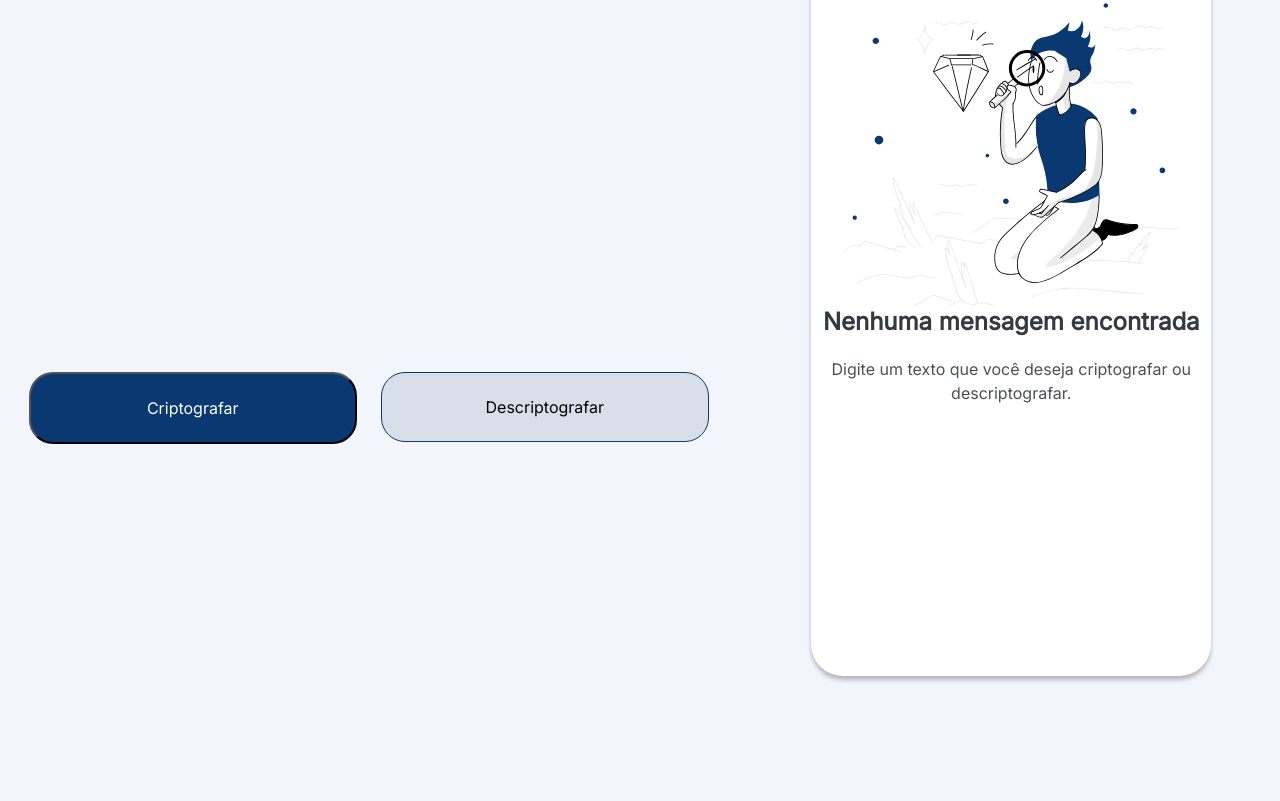
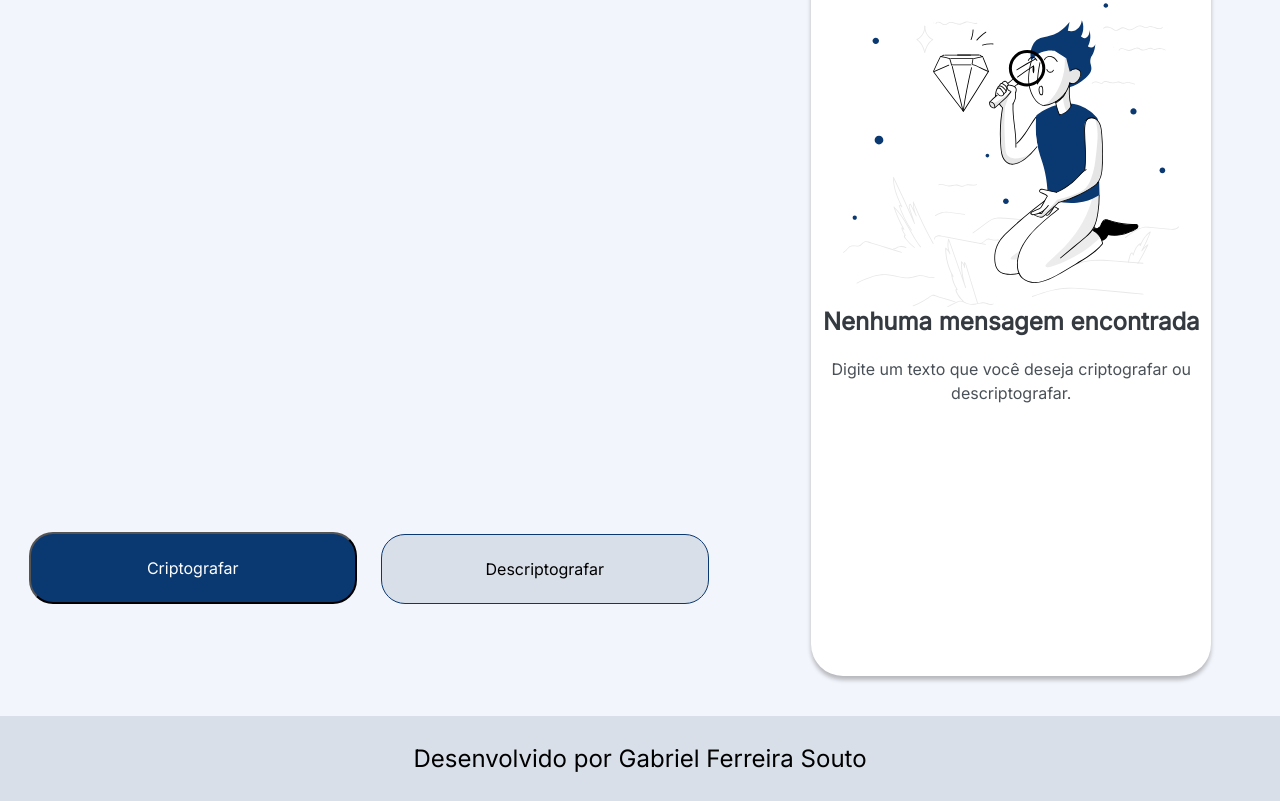
Before and after one commit to devgferreira/alura-challenge-desafio-1, a plain HTML site: page index.html in a window 1280 px wide. Shown: the part 356-1157 px from the top of the page. Before the commit the page ends 1072 px from the top, so only its background shows below. Drawn offline with Linux system fonts and the light colour scheme.

Commit message:
feat: criando o rodapé do site, e arrumando a posição do botões.

```diff
--- a/index.html
+++ b/index.html
@@ -171,5 +171,8 @@
             <p class="texto-label__paragrafo">Digite um texto que você deseja criptografar ou descriptografar.</p>
         </label>
     </main>
+    <footer class="rodape">
+        <p>Desenvolvido por Gabriel Ferreira Souto</p>
+    </footer>
 </body>
 </html>
--- a/styles/decodificador.css
+++ b/styles/decodificador.css
@@ -36,6 +36,7 @@ body{
     align-items: center;
     width: 50%;
     gap: 40px;
+    height: 100vh;
 }
 
 .texto-input{
@@ -93,18 +94,19 @@ body{
 
 .container__conteudo__buttons{
     display: flex;
+    flex-direction: row;
+    justify-content: space-between;
+    align-items: center;
+    margin-top: auto;
     width: 42.5rem;
-    align-items: flex-start;
-    position: absolute;
-    bottom: 0;
     gap: 1.5rem;
 }
-
 .criptografar-button{
     font-family: var(--font--primaria);
     font-size: 16px;
     font-weight: 400;
     display: flex;
+    margin-top: auto;
     align-items: flex-start;
     justify-content: center;
     width: 20.5rem;
@@ -120,6 +122,7 @@ body{
     font-size: 16px;
     font-weight: 400;
     display: flex;
+    margin-top: auto;
     align-items: flex-start;
     justify-content: center;
     width: 20.5rem;
@@ -129,3 +132,13 @@ body{
     border: 1px solid var(--cor--primaria);
     background: #D8DFE8;
 }
+
+.rodape{
+    padding: 28px;
+    color: #000000;
+    background-color: #D8DFE8;
+    text-align: center;
+    font-family: var(--font--primaria);
+    font-size: 1.5rem;
+    font-weight: 400;
+}
```
